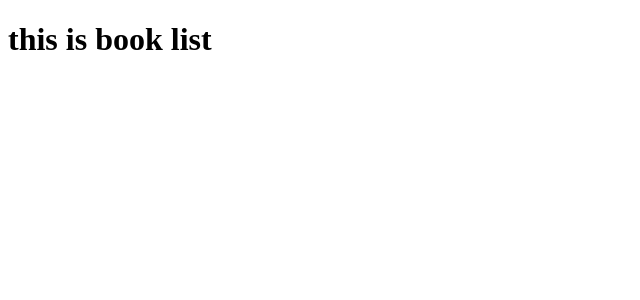
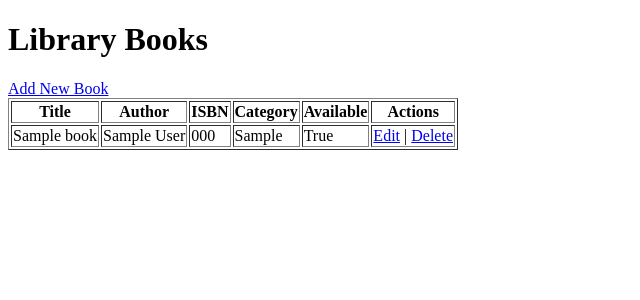
Before and after one commit to AbdullahRFA/Library_Management_System_Using_Django, a Django app: page /books/ in a window 1280 px wide. Shown: the top 300 px of the page, without its empty margins (0-640 px from the left). Run offline with Django 5.2, Linux system fonts and the light colour scheme; tables that the repository leaves empty hold one stand-in row (values such as "Sample post").

Commit message:
added html file for templates

```diff
--- a/templates/books/book_list.html
+++ b/templates/books/book_list.html
@@ -1,11 +1,33 @@
 <!DOCTYPE html>
-<html lang="en">
+<html>
 <head>
-    <meta charset="UTF-8">
-    <meta name="viewport" content="width=device-width, initial-scale=1.0">
-    <title>Book List</title>
+    <title>Library Books</title>
 </head>
 <body>
-    <h1>this is book list</h1>
+    <h1>Library Books</h1>
+    <a href="{% url 'book_create' %}">Add New Book</a>
+    <table border="1">
+        <tr>
+            <th>Title</th>
+            <th>Author</th>
+            <th>ISBN</th>
+            <th>Category</th>
+            <th>Available</th>
+            <th>Actions</th>
+        </tr>
+        {% for book in books %}
+        <tr>
+            <td>{{ book.title }}</td>
+            <td>{{ book.author }}</td>
+            <td>{{ book.isbn }}</td>
+            <td>{{ book.category }}</td>
+            <td>{{ book.available }}</td>
+            <td>
+                <a href="{% url 'book_update' book.id %}">Edit</a> |
+                <a href="{% url 'book_delete' book.id %}">Delete</a>
+            </td>
+        </tr>
+        {% endfor %}
+    </table>
 </body>
 </html>
```
Also changed, not shown: templates/books/book_confirm_delete.html (+7 -4 lines), templates/books/book_form.html (+9 -5 lines).
